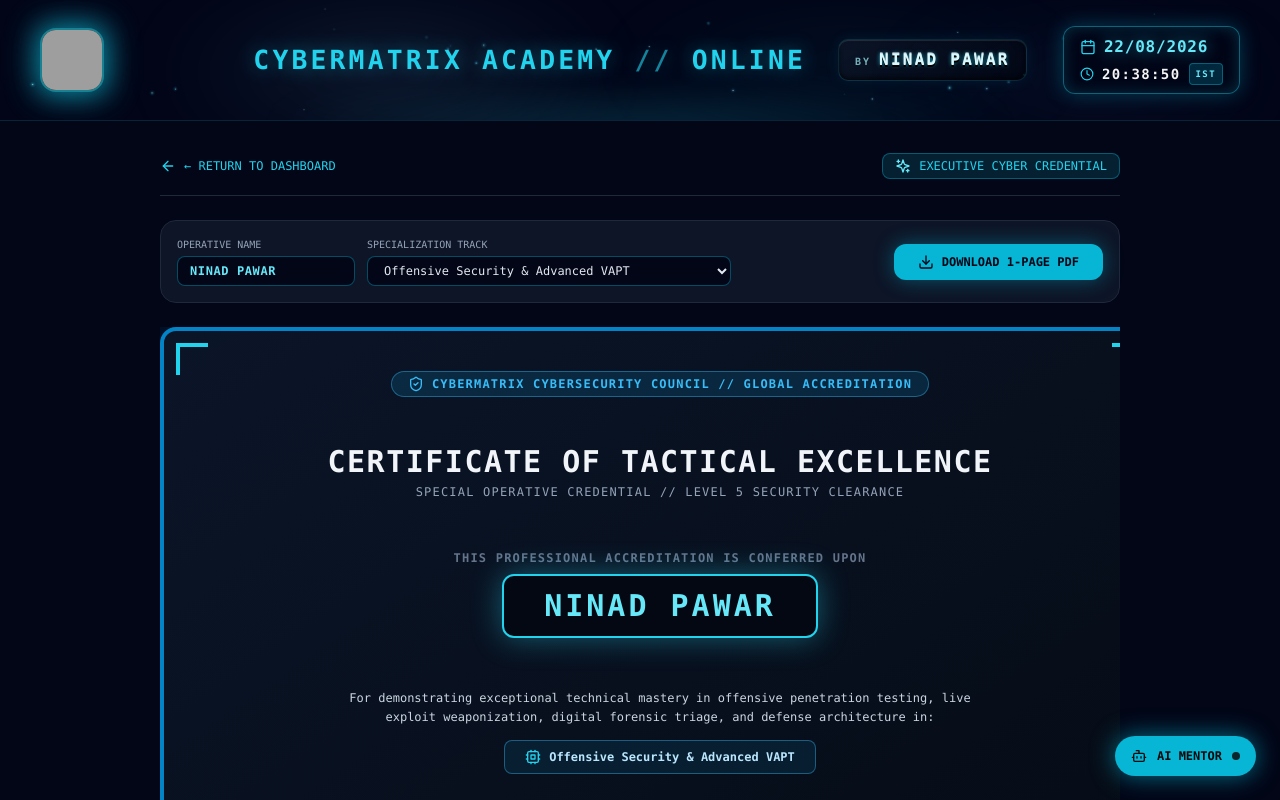
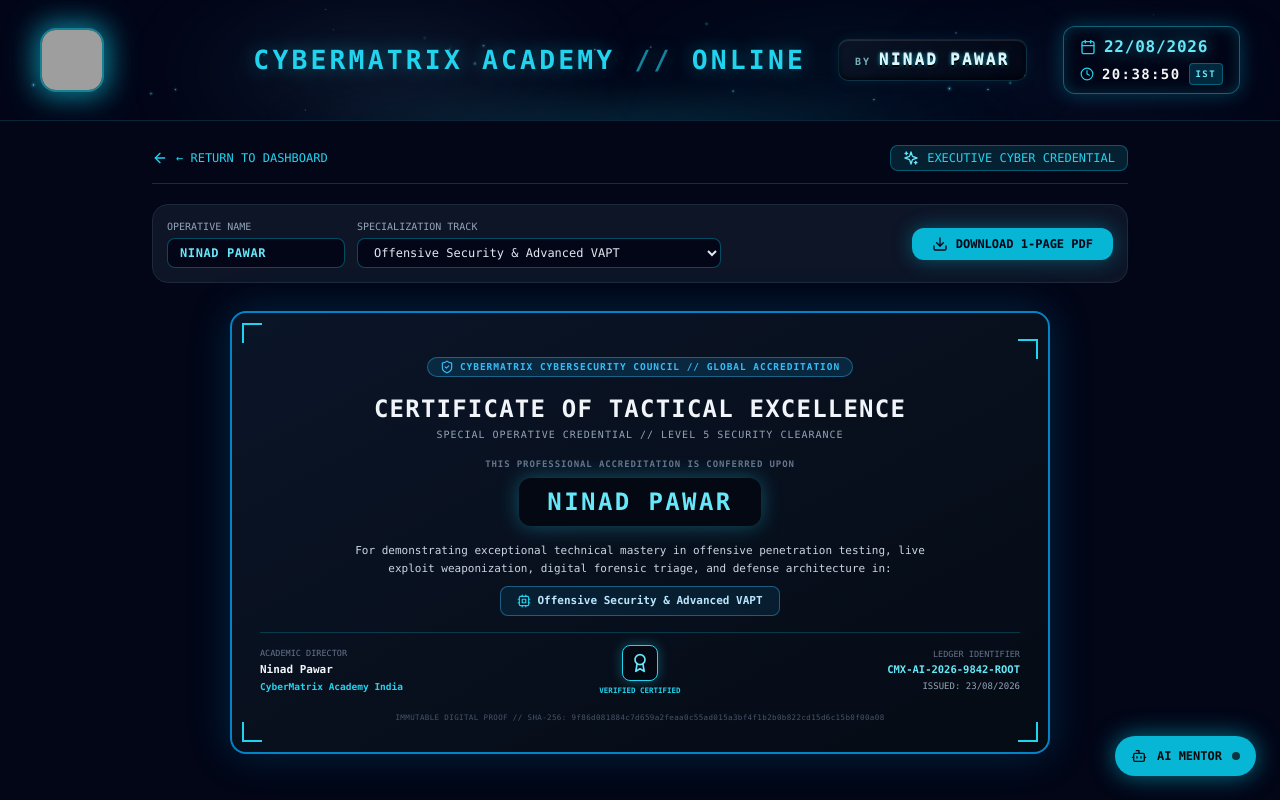
Before and after one commit to ninadcyber88-max/cybermatrix-academy, a Next.js app: page /certificate in a window 1280 px wide. Shown: the top 800 px of the page. Built offline with nearby package versions, Linux system fonts and the light colour scheme; grey boxes are pictures that could not be loaded.

Commit message:
style: scale down certificate dimensions to fit cleanly on screen without cutoffs

```diff
--- a/app/certificate/page.tsx
+++ b/app/certificate/page.tsx
@@ -45,7 +45,6 @@ export default function CertificatePage() {
         format: 'a4',
       });
 
-      // Exact A4 dimensions: 297mm x 210mm (Zero margins, exactly 1 page)
       pdf.addImage(imgData, 'PNG', 0, 0, 297, 210);
       pdf.save(`CyberMatrix_Certificate_${certName.replace(/\s+/g, '_')}.pdf`);
     } catch (err) {
@@ -59,10 +58,10 @@ export default function CertificatePage() {
     <main className="min-h-screen bg-slate-950 text-slate-100 font-mono pb-16">
       <CyberSmokeHeader />
 
-      <div className="max-w-5xl mx-auto p-4 md:p-8 space-y-6">
+      <div className="max-w-5xl mx-auto p-4 md:p-6 space-y-5">
 
         {/* Navigation Bar */}
-        <div className="flex flex-wrap items-center justify-between gap-4 border-b border-slate-800 pb-4">
+        <div className="flex flex-wrap items-center justify-between gap-3 border-b border-slate-800 pb-3">
           <Link
             href="/"
             className="flex items-center space-x-2 text-xs text-cyan-400 hover:text-cyan-300 transition"
@@ -77,7 +76,7 @@ export default function CertificatePage() {
         </div>
 
         {/* Configuration Toolbar */}
-        <div className="p-4 rounded-2xl bg-slate-900/90 border border-slate-800 flex flex-col md:flex-row items-center justify-between gap-4">
+        <div className="p-3.5 rounded-2xl bg-slate-900/90 border border-slate-800 flex flex-col md:flex-row items-center justify-between gap-3">
           <div className="flex flex-wrap items-center gap-3 w-full md:w-auto">
             <div>
               <label className="text-[10px] text-slate-400 block mb-1">OPERATIVE NAME</label>
@@ -106,7 +105,7 @@ export default function CertificatePage() {
           <button
             onClick={handleDownloadPDF}
             disabled={generating}
-            className="w-full md:w-auto px-6 py-2.5 rounded-xl bg-cyan-500 text-slate-950 font-bold text-xs hover:bg-cyan-400 transition flex items-center justify-center space-x-2 shadow-[0_0_20px_rgba(6,182,212,0.4)] cursor-pointer disabled:opacity-50"
+            className="w-full md:w-auto px-5 py-2 rounded-xl bg-cyan-500 text-slate-950 font-bold text-xs hover:bg-cyan-400 transition flex items-center justify-center space-x-2 shadow-[0_0_20px_rgba(6,182,212,0.4)] cursor-pointer disabled:opacity-50"
           >
             {generating ? (
               <>
@@ -122,87 +121,86 @@ export default function CertificatePage() {
           </button>
         </div>
 
-        {/* ---------------- 100% PERFECT CENTERED CERTIFICATE ---------------- */}
-        <div className="w-full overflow-x-auto pb-4">
+        {/* ---------------- SCALED & COMPACT TO FIT SCREEN ---------------- */}
+        <div className="w-full flex justify-center items-center py-2">
           <div
             ref={certRef}
-            style={{ width: '1000px', height: '680px' }}
-            className="relative mx-auto rounded-2xl bg-gradient-to-br from-[#0b1528] via-[#08101e] to-[#050b14] border-4 border-[#0284c7] p-10 flex flex-col justify-between items-center text-center shadow-[0_0_50px_rgba(2,132,199,0.3)] box-border font-mono text-slate-100"
+            className="relative w-full max-w-[820px] rounded-2xl bg-gradient-to-br from-[#0b1528] via-[#08101e] to-[#050b14] border-2 border-[#0284c7] p-5 sm:p-7 flex flex-col justify-between items-center text-center shadow-[0_0_40px_rgba(2,132,199,0.25)] box-border font-mono text-slate-100 space-y-4"
           >
             {/* Corner Brackets */}
-            <div className="absolute top-3 left-3 w-8 h-8 border-t-4 border-l-4 border-cyan-400" />
-            <div className="absolute top-3 right-3 w-8 h-8 border-t-4 border-r-4 border-cyan-400" />
-            <div className="absolute bottom-3 left-3 w-8 h-8 border-b-4 border-l-4 border-cyan-400" />
-            <div className="absolute bottom-3 right-3 w-8 h-8 border-b-4 border-r-4 border-cyan-400" />
+            <div className="absolute top-2.5 left-2.5 w-5 h-5 border-t-2 border-l-2 border-cyan-400" />
+            <div className="absolute top-2.5 right-2.5 w-5 h-5 border-t-2 border-r-2 border-cyan-400" />
+            <div className="absolute bottom-2.5 left-2.5 w-5 h-5 border-b-2 border-l-2 border-cyan-400" />
+            <div className="absolute bottom-2.5 right-2.5 w-5 h-5 border-b-2 border-r-2 border-cyan-400" />
 
             {/* Top Sub-Header */}
-            <div className="inline-flex items-center gap-2 px-4 py-1 rounded-full bg-sky-500/15 border border-sky-400/40 text-sky-400 text-xs font-bold tracking-widest">
-              <ShieldCheck className="w-4 h-4" />
+            <div className="inline-flex items-center gap-1.5 px-3 py-0.5 rounded-full bg-sky-500/15 border border-sky-400/40 text-sky-400 text-[9.5px] font-bold tracking-widest">
+              <ShieldCheck className="w-3.5 h-3.5" />
               <span>CYBERMATRIX CYBERSECURITY COUNCIL // GLOBAL ACCREDITATION</span>
             </div>
 
             {/* Header Titles */}
-            <div className="space-y-1">
-              <h1 className="text-3xl font-black text-slate-100 tracking-wider">
+            <div className="space-y-0.5">
+              <h1 className="text-xl sm:text-2xl font-black text-slate-100 tracking-wider">
                 CERTIFICATE OF TACTICAL EXCELLENCE
               </h1>
-              <p className="text-xs text-slate-400 tracking-widest">
+              <p className="text-[10px] text-slate-400 tracking-widest">
                 SPECIAL OPERATIVE CREDENTIAL // LEVEL 5 SECURITY CLEARANCE
               </p>
             </div>
 
-            {/* Candidate Identity (Dead Center) */}
-            <div className="flex flex-col items-center justify-center w-full my-1">
-              <span className="text-xs tracking-widest text-slate-500 uppercase font-bold block mb-2">
+            {/* Candidate Identity (Centered Box) */}
+            <div className="flex flex-col items-center justify-center w-full my-0.5">
+              <span className="text-[9px] tracking-widest text-slate-500 uppercase font-bold block mb-1.5">
                 THIS PROFESSIONAL ACCREDITATION IS CONFERRED UPON
               </span>
-              <div className="px-10 py-3 rounded-xl bg-[#040812] border-2 border-cyan-400 shadow-[0_0_30px_rgba(34,211,238,0.4)]">
-                <h2 className="text-3xl font-black text-cyan-300 tracking-widest uppercase m-0">
+              <div className="px-7 py-2 rounded-xl bg-[#040812] border-1.5 border-cyan-400 shadow-[0_0_20px_rgba(34,211,238,0.35)]">
+                <h2 className="text-xl sm:text-2xl font-black text-cyan-300 tracking-widest uppercase m-0">
                   {certName}
                 </h2>
               </div>
             </div>
 
             {/* Verification Narrative */}
-            <div className="max-w-2xl mx-auto space-y-3">
-              <p className="text-xs text-slate-300 leading-relaxed">
+            <div className="max-w-xl mx-auto space-y-2">
+              <p className="text-[11px] text-slate-300 leading-relaxed">
                 For demonstrating exceptional technical mastery in offensive penetration testing, live exploit weaponization, digital forensic triage, and defense architecture in:
               </p>
-              <div className="inline-flex items-center gap-2 px-5 py-2 rounded-lg bg-sky-500/10 border border-sky-400/40 text-sky-200 text-xs font-bold">
-                <Cpu className="w-4 h-4 text-cyan-400" />
+              <div className="inline-flex items-center gap-1.5 px-4 py-1.5 rounded-lg bg-sky-500/10 border border-sky-400/40 text-sky-200 text-[11px] font-bold">
+                <Cpu className="w-3.5 h-3.5 text-cyan-400" />
                 <span>{trackName}</span>
               </div>
             </div>
 
             {/* Signatures & Footer */}
-            <div className="w-full grid grid-cols-3 items-center pt-4 border-t border-cyan-500/30">
+            <div className="w-full grid grid-cols-3 items-center pt-3 border-t border-cyan-500/25">
 
               {/* Left Authority */}
               <div className="text-left space-y-0.5">
-                <span className="text-[10px] text-slate-500 uppercase block">ACADEMIC DIRECTOR</span>
-                <p className="text-xs font-bold text-slate-100">Ninad Pawar</p>
-                <p className="text-[11px] text-cyan-400 font-semibold">CyberMatrix Academy India</p>
+                <span className="text-[8.5px] text-slate-500 uppercase block">ACADEMIC DIRECTOR</span>
+                <p className="text-[11px] font-bold text-slate-100">Ninad Pawar</p>
+                <p className="text-[9.5px] text-cyan-400 font-semibold">CyberMatrix Academy India</p>
               </div>
 
               {/* Center Seal */}
               <div className="flex flex-col items-center justify-center">
-                <div className="w-12 h-12 rounded-xl bg-[#040812] border-2 border-cyan-400 flex items-center justify-center shadow-[0_0_20px_rgba(34,211,238,0.4)]">
-                  <Award className="w-7 h-7 text-cyan-300" />
+                <div className="w-9 h-9 rounded-lg bg-[#040812] border border-cyan-400 flex items-center justify-center shadow-[0_0_12px_rgba(34,211,238,0.35)]">
+                  <Award className="w-5 h-5 text-cyan-300" />
                 </div>
-                <span className="text-[9px] font-bold text-cyan-400 mt-1">VERIFIED CERTIFIED</span>
+                <span className="text-[7.5px] font-bold text-cyan-400 mt-1">VERIFIED CERTIFIED</span>
               </div>
 
               {/* Right Details */}
               <div className="text-right space-y-0.5">
-                <span className="text-[10px] text-slate-500 uppercase block">LEDGER IDENTIFIER</span>
-                <p className="text-xs font-bold font-mono text-cyan-300">{certId}</p>
-                <p className="text-[10px] text-slate-400">ISSUED: {issueDate}</p>
+                <span className="text-[8.5px] text-slate-500 uppercase block">LEDGER IDENTIFIER</span>
+                <p className="text-[10.5px] font-bold font-mono text-cyan-300">{certId}</p>
+                <p className="text-[9px] text-slate-400">ISSUED: {issueDate}</p>
               </div>
 
             </div>
 
             {/* Signature Hash Bar */}
-            <div className="text-[9px] text-slate-600 font-mono tracking-wider">
+            <div className="text-[7.5px] text-slate-600 font-mono tracking-wider">
               IMMUTABLE DIGITAL PROOF // SHA-256: {shaSignature}
             </div>
 
```
